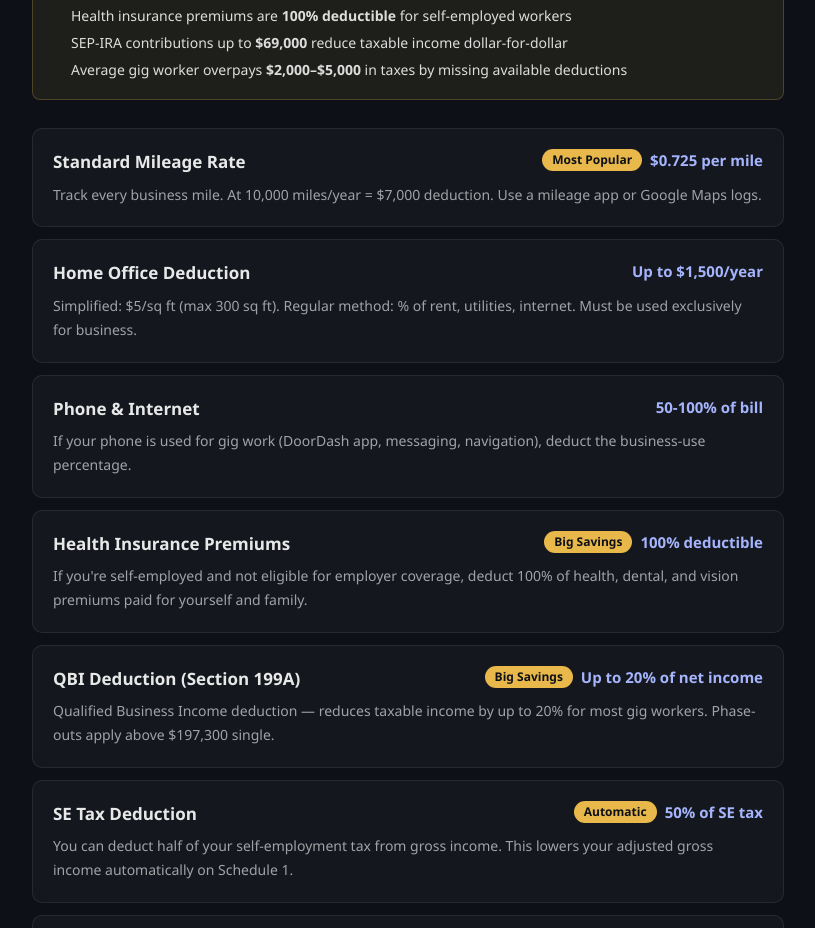
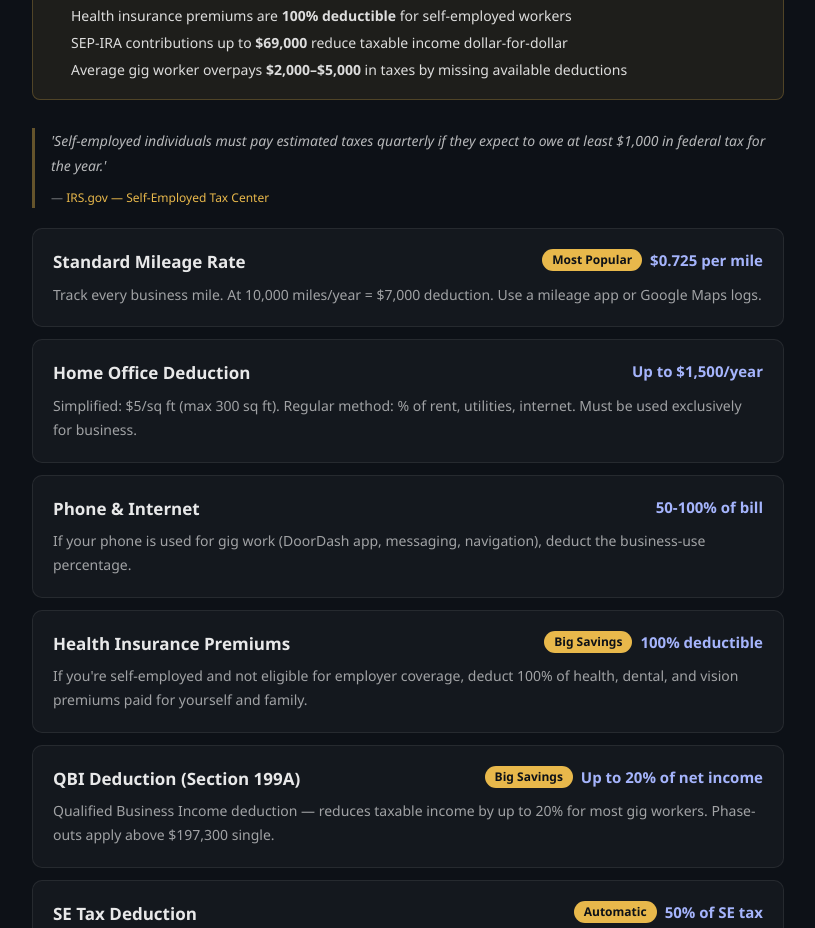
Before and after one commit to devqrcraft-ui/gigwisetax, a Next.js app: page /blog/self-employment-tax-deductions-2026 in a window 1280 px wide. Shown: the part 860-1788 px from the top of the page, without its empty margins (232-1047 px from the left). Built offline with nearby package versions, Linux system fonts and the light colour scheme.

Commit message:
B-2: blockquote IRS — self-employment-tax-deductions-2026

```diff
--- a/app/blog/self-employment-tax-deductions-2026/page.tsx
+++ b/app/blog/self-employment-tax-deductions-2026/page.tsx
@@ -73,6 +73,12 @@ export default function DeductionsGuide() {
           <li>Average gig worker overpays <strong>$2,000–$5,000</strong> in taxes by missing available deductions</li>
         </ul>
       </div>
+      <blockquote style={{borderLeft:'3px solid rgba(232,184,75,0.4)',paddingLeft:16,margin:'20px 0',fontStyle:'italic',color:'rgba(255,255,255,0.7)',fontSize:14,lineHeight:1.8}}>
+        'Self-employed individuals must pay estimated taxes quarterly if they expect to owe at least $1,000 in federal tax for the year.'
+        <cite style={{display:'block',marginTop:8,fontSize:12,color:'rgba(255,255,255,0.45)',fontStyle:'normal'}}>
+          — <a href='https://www.irs.gov/businesses/small-businesses-self-employed/self-employed-individuals-tax-center' rel='nofollow' target='_blank' style={{color:'#e8b84b'}}>IRS.gov — Self-Employed Tax Center</a>
+        </cite>
+      </blockquote>
       {deductions.map((d, i) => (
         <div key={i} style={{ background: 'rgba(255,255,255,.03)', border: '1px solid rgba(255,255,255,.08)', borderRadius: 10, padding: '20px', marginBottom: 12 }}>
           <div style={{ display: 'flex', justifyContent: 'space-between', alignItems: 'flex-start', marginBottom: 8 }}>
```
